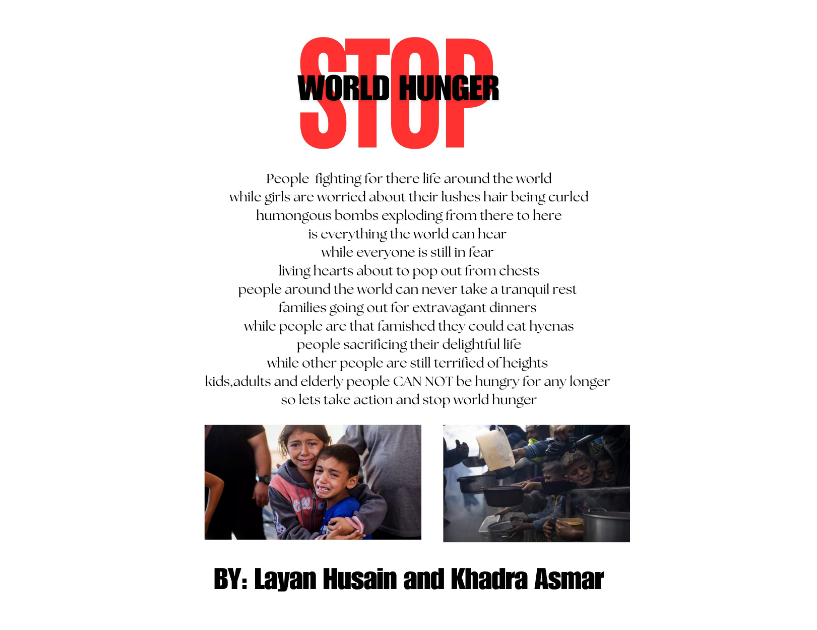
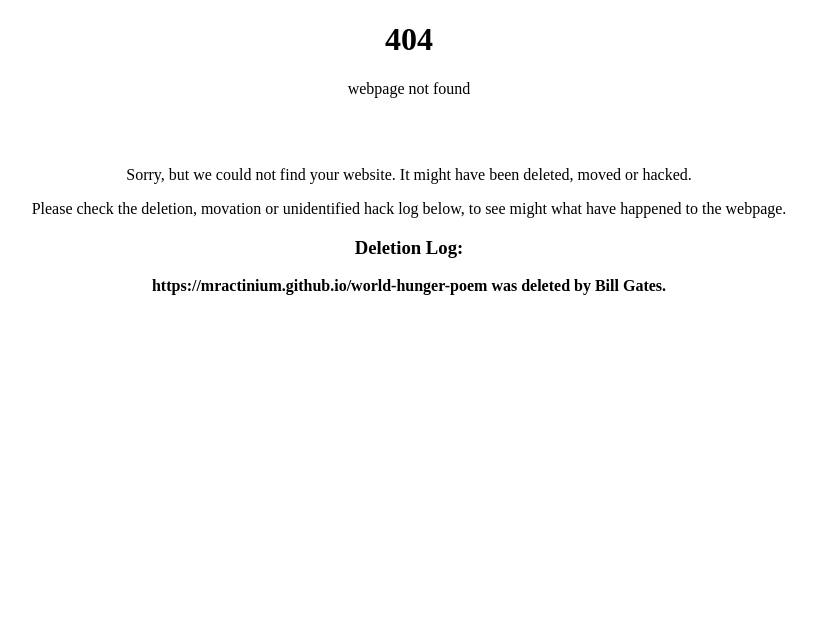
Before and after one commit to MrActiniuM/world-hunger-poem, a plain HTML site: page index.html in a window 1280 px wide. Shown: the whole page, without its empty margins (231-1048 px from the left). Drawn offline with Linux system fonts and the light colour scheme.

Commit message:
Update index.html

```diff
--- a/index.html
+++ b/index.html
@@ -7,6 +7,15 @@
 
 </style>
 <body>
-<img height="600px" width="450px" src="People fighting for there life around the world while girls are worried about their lushes hair being curled humongous bombs expolding from there to here is everything the world can hear while eve.jpg">
+   <h1>404</h1>
+   <p>webpage not found</p>
+   <br>
+   <br>
+   <p>Sorry, but we could not find your website. It might have been deleted, moved or hacked.</p>
+   <p>Please check the deletion, movation or unidentified hack log below, to see might what have happened to the webpage.</p>
+
+   <h3>Deletion Log:</h3>
+   <strong>https://mractinium.github.io/world-hunger-poem was deleted by Bill Gates.</strong>
+
 </body>
 </html>
```
